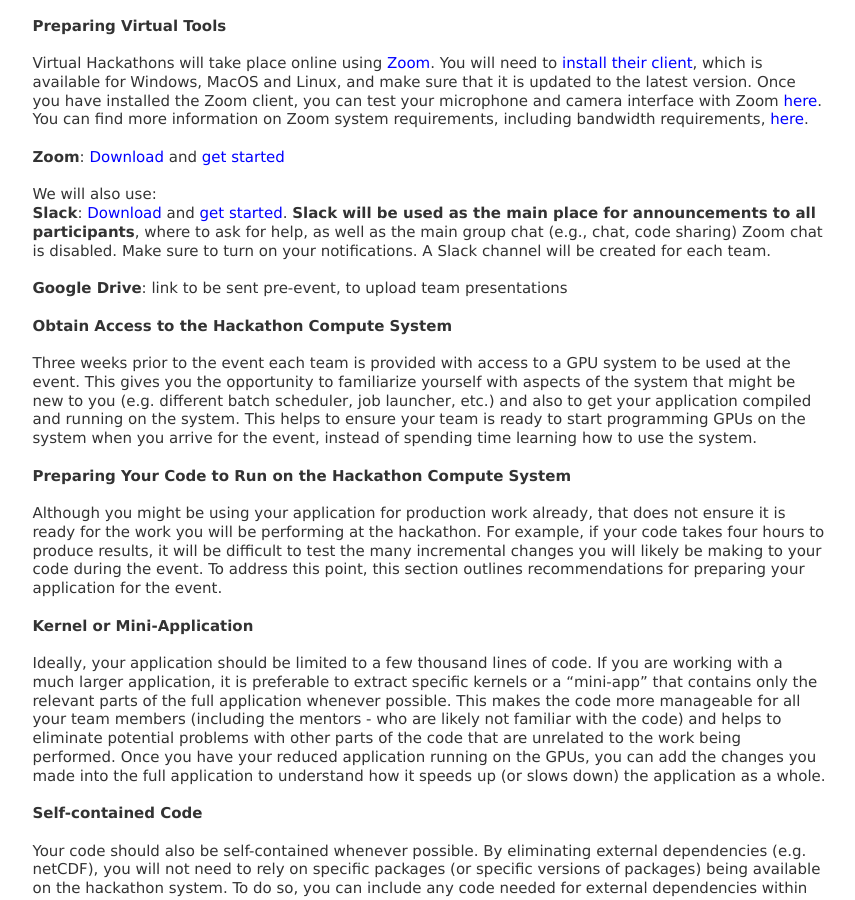
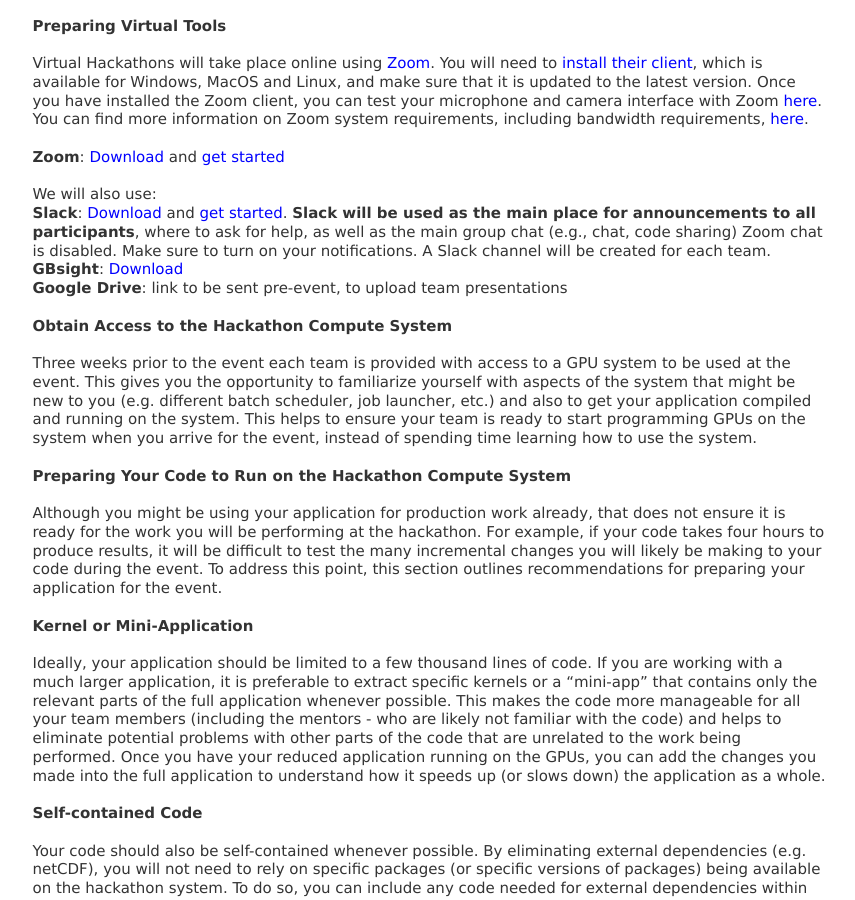
Before and after one commit to sdsc-hpc-training/sdsc-hpc-training.github.io, a Jekyll site: the page built from gpuhackathon/attendee_guide.html, in a window 1280 px wide and 900 px high, scrolled down 1057 px. Shown: the whole window, without its empty margins (225-1080 px from the left). Built offline with Jekyll 4.4.1, drawn with Linux system fonts in a browser that asks for light colours.

Commit message:
Update attendee_guide.html

```diff
--- a/gpuhackathon/attendee_guide.html
+++ b/gpuhackathon/attendee_guide.html
@@ -59,7 +59,7 @@
             <p class="indent">We will also use:
             <br><b>Slack</b>: <a href="https://slack.com/downloads">Download</a> and <a href="https://slack.com/resources/using-slack/slack-tutorials">get started</a>. <b>Slack will be used as the main place for announcements to all participants</b>, where to ask for help, as well as the main group chat  (e.g., chat, code sharing)
 Zoom chat is disabled. Make sure to turn on your notifications. A Slack channel will be created for each team.</br>
-     <p> &nbsp; </p>
+            <p class="indent"><b>GBsight</b>: <a href="https://developer.nvidia.com/nsight-visual-studio-edition-2019_4">Download</a>
             <p class="indent"><b>Google Drive</b>: link to be sent pre-event, to upload team presentations
 </p>
             <p> &nbsp; </p>
```
